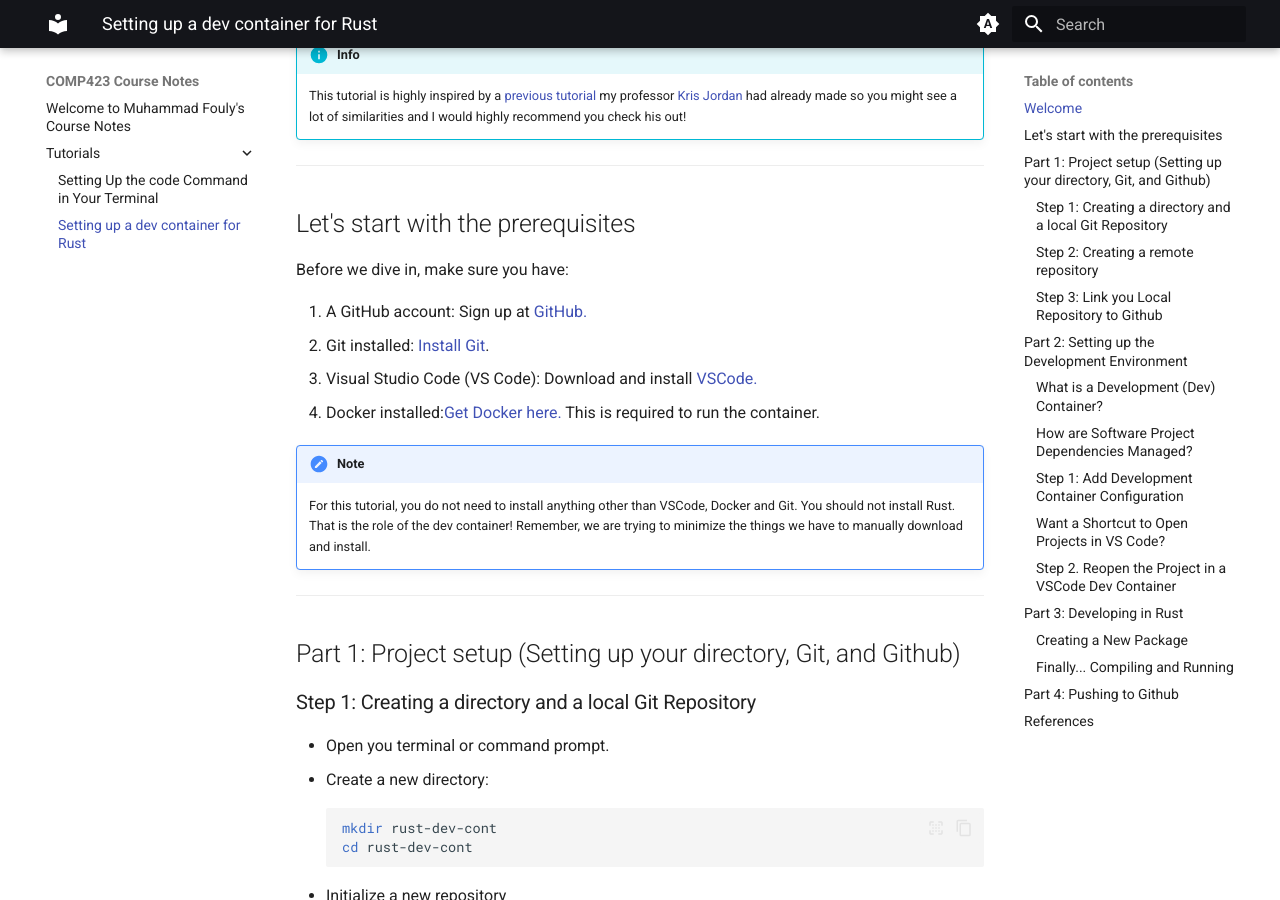
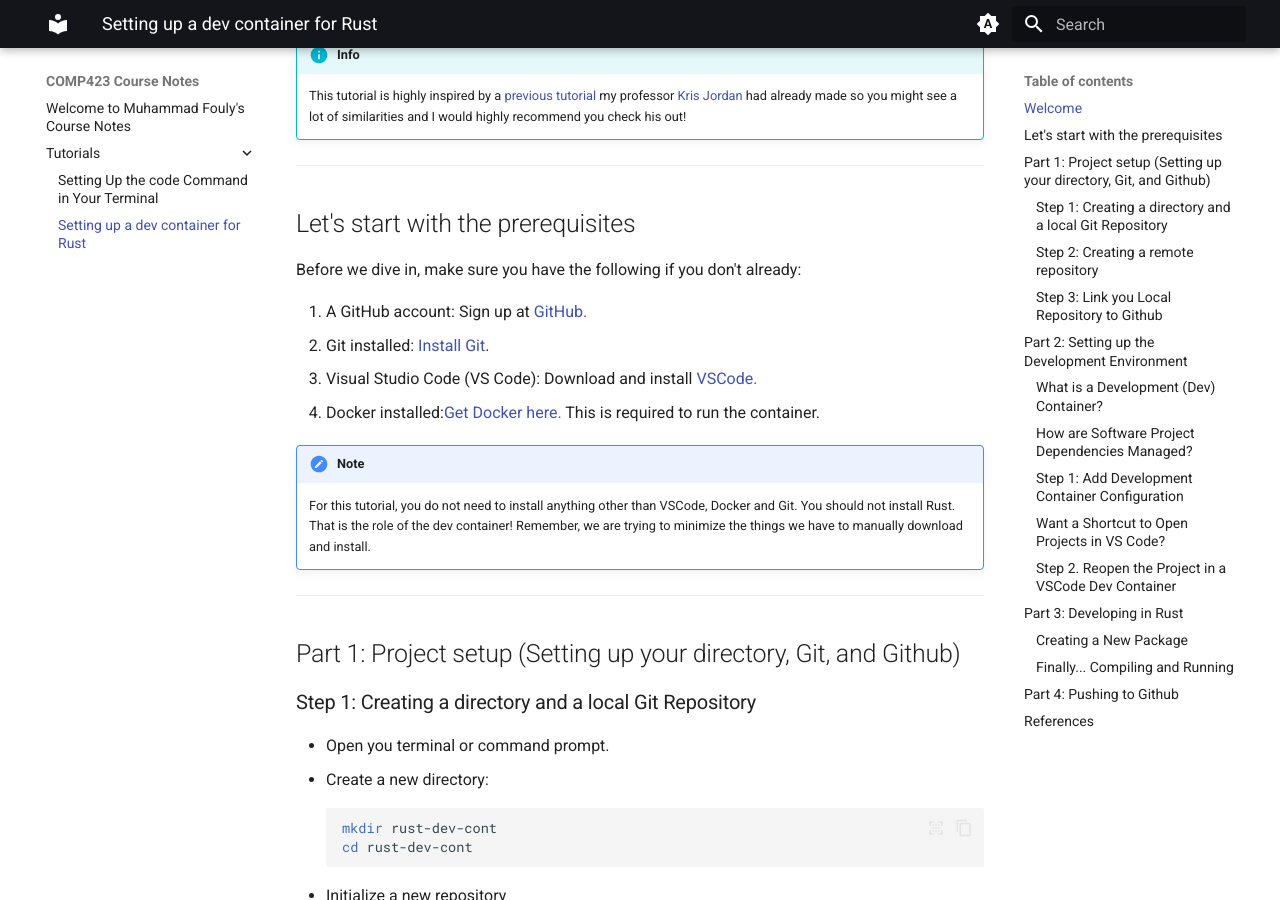
Before and after one commit to MuhammadDF/comp423-course-notes, an MkDocs documentation site: the page built from docs/tutorials/rust-setup.md, in a window 1280 px wide and 900 px high, scrolled down 627 px. Built offline with MkDocs 1.6.1 and Material for MkDocs 9.7.7, drawn with Linux system fonts in a browser that asks for light colours.

Commit message:
making final changes to rust tutorial before submitting

```diff
--- a/docs/tutorials/rust-setup.md
+++ b/docs/tutorials/rust-setup.md
@@ -27,7 +27,7 @@ This tutorial will provide step-by-step instructions for creating a Dev Containe
 ---
 
 ## Let's start with the prerequisites
-Before we dive in, make sure you have:
+Before we dive in, make sure you have the following if you don't already:
 
 1. A GitHub account: Sign up at [GitHub.](https://github.com/)
 1. Git installed: [Install Git](https://git-scm.com/book/en/v2/Getting-Started-Installing-Git).
```
